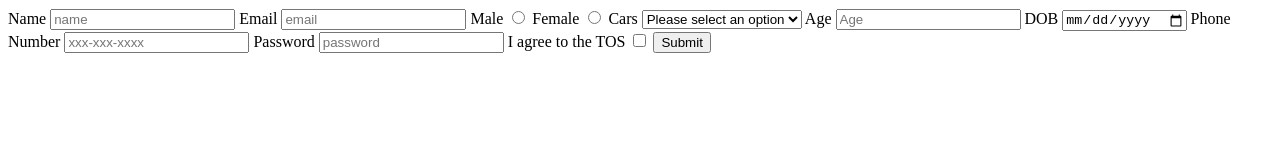
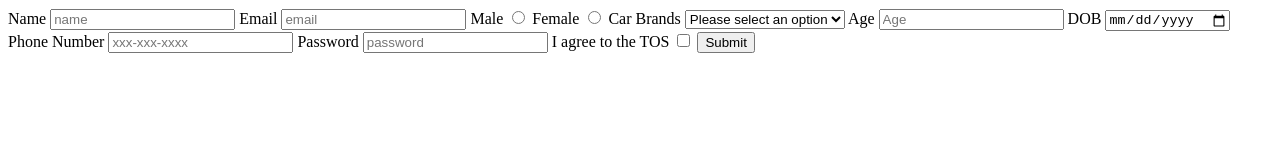
Before and after one commit to acciojob/signup-form-car-agarwalharsh2156, a website: page main.html in a window 1280 px wide. Drawn offline with Linux system fonts and the light colour scheme.

Commit message:
created a submission

```diff
--- a/main.html
+++ b/main.html
@@ -16,12 +16,12 @@
 			<input type="radio" id="gender_m" name="gender" required>
 		<label for="gender_f">Female</label>
 			<input type="radio" id="gender_f" name="gender" required>
-		<label for="cars">Cars</label>
-			<select id="cars"  required>
-				<option value="" >Please select an option</option>
-				<option value="2">2</option>
-				<option value="3">3</option>
-			</select>
+		<label for="cars">Car Brands</label>
+		<select id="cars"  required>
+			<option value="" >Please select an option</option>
+			<option value="2">2</option>
+			<option value="3">3</option>
+		</select>
 		<label for="age">Age</label>
 		<input type="number" id="age" placeholder="Age" required>
 		<label for="dob">DOB</label>
```
